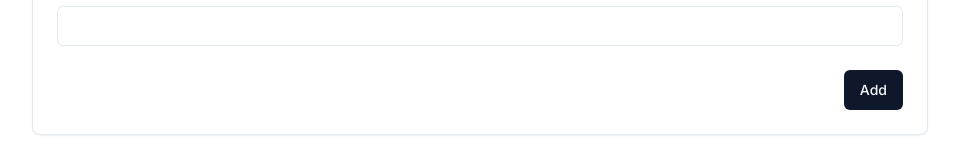
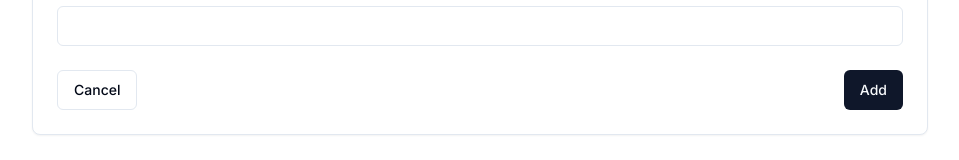
Before and after one commit to aimad-majdou/snippets, a Next.js app: page /new in a window 1280 px wide. Shown: the part 291-451 px from the top of the page, without its empty margins (160-1119 px from the left). Built offline with nearby package versions, Linux system fonts and the light colour scheme.

Commit message:
Add redirections

```diff
--- a/src/app/(snippets)/[id]/edit/_components/form.tsx
+++ b/src/app/(snippets)/[id]/edit/_components/form.tsx
@@ -20,6 +20,7 @@ import {
 } from "@/schemas/snippet";
 import { zodResolver } from "@hookform/resolvers/zod";
 import { Snippet } from "@prisma/client";
+import Link from "next/link";
 import { redirect } from "next/navigation";
 import { useRef, useTransition } from "react";
 import { useForm } from "react-hook-form";
@@ -148,9 +149,11 @@ export default function SnippetEditForm({ snippet }: SnippetEditFormProps) {
           />
         </CardContent>
         <CardFooter className="tw-flex tw-justify-between">
-          <Button type="button" variant="outline">
-            Cancel
-          </Button>
+          <Link href={`/${snippet.id}`} passHref>
+            <Button type="button" variant="outline">
+              Cancel
+            </Button>
+          </Link>
           <Button type="submit" disabled={isSubmitting || !isValid || !isDirty}>
             {isSubmitting ? "Saving..." : "Save Changes"}
           </Button>
--- a/src/app/(snippets)/new/_components/form.tsx
+++ b/src/app/(snippets)/new/_components/form.tsx
@@ -3,6 +3,7 @@ import createSnippetAction from "@/actions/createSnippet";
 import { Button } from "@/components/ui/button";
 import { CardContent, CardFooter } from "@/components/ui/card";
 import { Input } from "@/components/ui/input";
+import Link from "next/link";
 import { useFormState } from "react-dom";
 
 /**
@@ -59,10 +60,17 @@ export default function SnippetAddForm() {
           {fieldErrors.general && (
             <p className="tw-text-red-500 tw-text-sm">{fieldErrors.general}</p>
           )}
-          {/* Submit Button */}
-          <Button type="submit" className="tw-ml-auto">
-            Add
-          </Button>
+          {/* Submit/cancel Button */}
+          <div className="tw-flex tw-justify-between tw-w-full">
+            <Link href={`/`} passHref>
+              <Button type="button" variant="outline">
+                Cancel
+              </Button>
+            </Link>
+            <Button type="submit" className="tw-ml-auto">
+              Add
+            </Button>
+          </div>
         </CardFooter>
       </form>
     </>
--- a/src/app/@modal/(.)snippets/[id]/modal.tsx
+++ b/src/app/@modal/(.)snippets/[id]/modal.tsx
@@ -1,9 +1,14 @@
 "use client";
 
-import { Dialog, DialogContent } from "@/components/ui/dialog";
+import { Dialog, DialogContent, DialogTitle } from "@/components/ui/dialog";
 import { useRouter } from "next/navigation";
 
-export function Modal({ children }: { children: React.ReactNode }) {
+interface ModalProps {
+  title?: string;
+  children: React.ReactNode;
+}
+
+export function Modal({ title, children }: ModalProps) {
   const router = useRouter();
 
   function handleOpenChange() {
@@ -12,7 +17,12 @@ export function Modal({ children }: { children: React.ReactNode }) {
 
   return (
     <Dialog defaultOpen={true} open={true} onOpenChange={handleOpenChange}>
-      <DialogContent className="sm:tw-max-w-[425px]">
+      <DialogTitle>{title}</DialogTitle>
+
+      <DialogContent
+        className="sm:tw-max-w-[425px]"
+        aria-describedby={title && title.length ? title : undefined}
+      >
         <div>{children}</div>
       </DialogContent>
     </Dialog>
--- a/src/app/@modal/(.)snippets/[id]/page.tsx
+++ b/src/app/@modal/(.)snippets/[id]/page.tsx
@@ -11,7 +11,7 @@ type SnippetShowModelProps = {
 const SnippetShowModel = async ({ params }: SnippetShowModelProps) => {
   const snippet = await getSnippet(params.id);
   return (
-    <Modal>
+    <Modal title={snippet?.title}>
       <SyntaxHighlight code={snippet?.code || ""} title={snippet?.title} />
     </Modal>
   );
```
